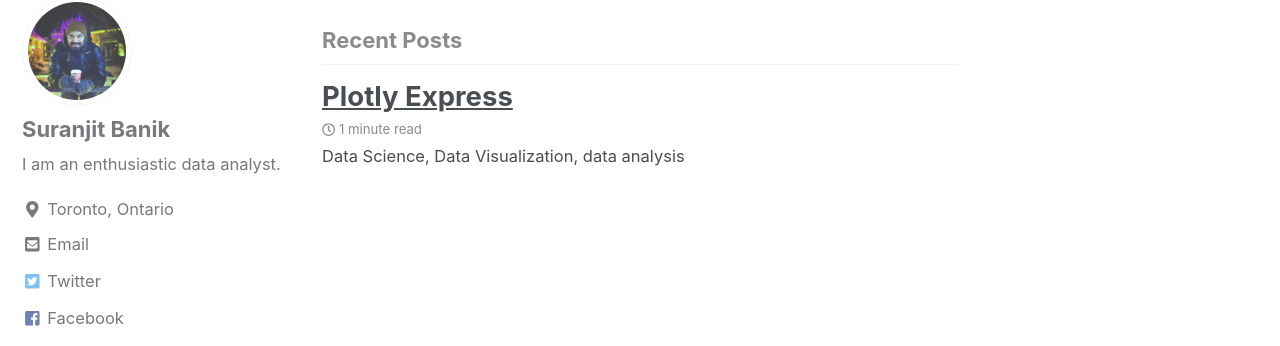
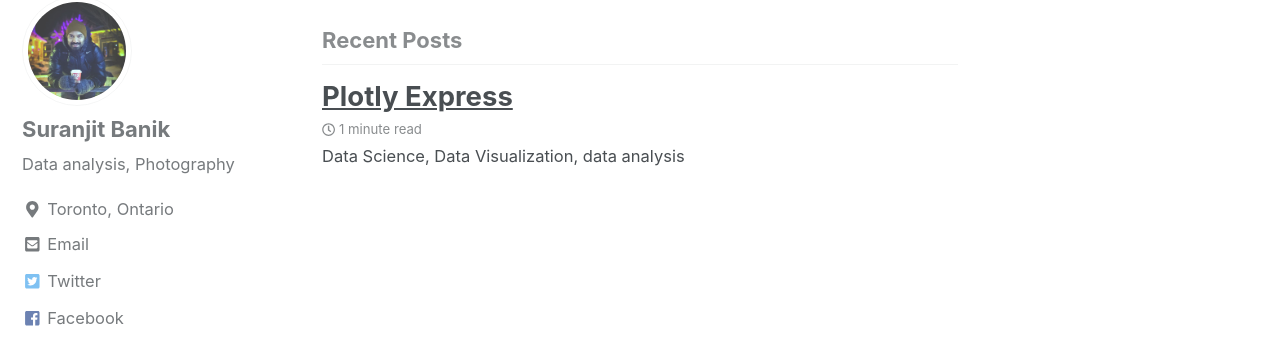
Before and after one commit to mastermindLAB/mastermindLAB.github.io, a Jekyll site: the page built from index.html, in a window 1280 px wide and 900 px high, scrolled down 1005 px. Shown: the part 103-449 px from the top of the window. Built offline with Jekyll 4.4.1, drawn with Linux system fonts in a browser that asks for light colours; nearby versions of some CDN libraries; the list of posts is cut into pages by our own code.

Commit message:
new file

```diff
--- a/_config.yml
+++ b/_config.yml
@@ -86,7 +86,7 @@ analytics:
 author:
   name             : "Suranjit Banik"
   avatar           : "/images/bio.jpg" # path of avatar image, e.g. "/assets/images/bio-photo.jpg"
-  bio              : "I am an enthusiastic data analyst."
+  bio              : "Data analysis, Photography"
   location         : "Toronto, Ontario"
   email            : "suran.cse@gmail.com"
   uri              :
--- a/_includes/analytics-providers/google-universal.html
+++ b/_includes/analytics-providers/google-universal.html
@@ -1,3 +1,4 @@
+
 <script>
   (function(i,s,o,g,r,a,m){i['GoogleAnalyticsObject']=r;i[r]=i[r]||function(){
   (i[r].q=i[r].q||[]).push(arguments)},i[r].l=1*new Date();a=s.createElement(o),
```
